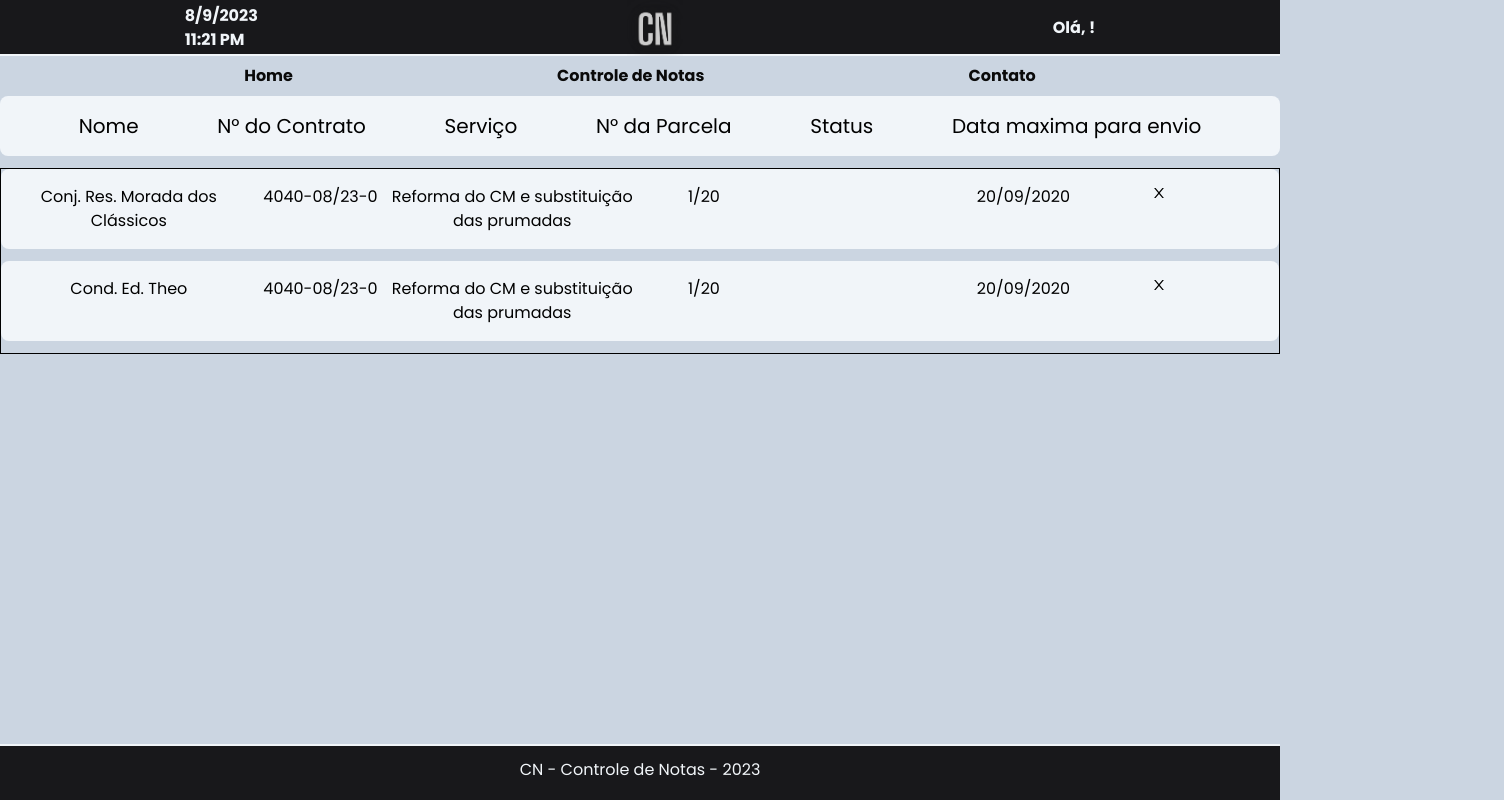
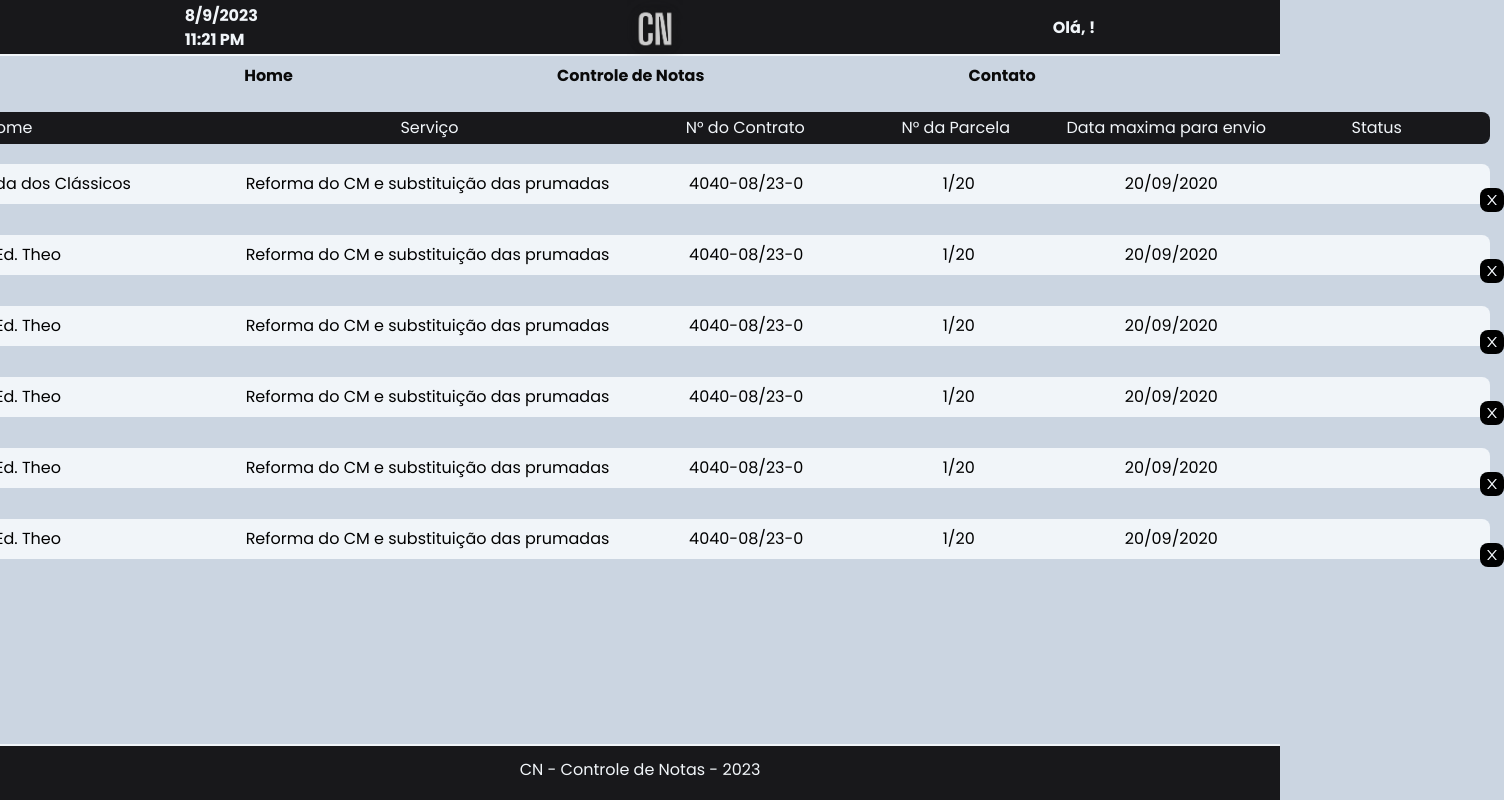
Before and after one commit to Aristeu-Miranda/controle-notas, a React (Create React App) app: page /cn/new in a window 1280 px wide. Shown: the whole page, 1504 px wide, since content can reach past the window. Built offline with nearby package versions, Linux system fonts and the light colour scheme.

Commit message:
feat: component cardnota finished

```diff
--- a/src/Components/CardNota/CardNota.tsx
+++ b/src/Components/CardNota/CardNota.tsx
@@ -1,16 +1,21 @@
+import Botao from "../Botao/Botao"
 import { CardNotaProps } from "./CardNota.types"
 import { AiOutlineClose } from 'react-icons/ai'
 
 function CardNota({ name, contract, service, portion, status, dateMaxSend}: CardNotaProps) {
     return (
-        <div className="grid grid-cols-10 text-center text-base bg-slate-100 mb-3 py-4 rounded-lg">
-            <div className="col-span-2">{name}</div>
-            <div>{contract}</div>
-            <div className="col-span-2">{service}</div>
-            <div>{portion}</div>
-            <div>{status}</div>
-            <div className="col-span-2">{dateMaxSend}</div>
-            <div><AiOutlineClose /></div>
+        <div>
+            <div className="grid grid-cols-8 w-[1700px] text-center text-base bg-slate-100 mb-1 py-2 rounded-lg">
+                <div className="col-span-2">{name}</div>
+                <div className="col-span-2">{service}</div>
+                <div>{contract}</div>
+                <div>{portion}</div>
+                <div>{dateMaxSend}</div>
+                <div>{status}</div>
+            </div>
+            <Botao className={"relative left-[1690px] -top-5 text-slate-100 p-1 bg-black rounded-lg"}>
+                <AiOutlineClose />
+            </Botao>
         </div>
     )
 }
--- a/src/Pages/Inicio/index.tsx
+++ b/src/Pages/Inicio/index.tsx
@@ -21,12 +21,19 @@ function Inicio() {
             <div className="max-w-2xl text-center py-10">
                 <img className="w-40 h-40 mx-auto" src={Logo} alt="Logotipo da marca"/>
                 <h1 className="font-bold text-3xl">Controle de Notas</h1>
-                <p className="font-semibold mt-4">Seja bem-vindo! Quem está trabalhando hoje?</p>
+                <p className="font-semibold mt-4">Quem está trabalhando hoje?</p>
+                <form>
                     <Input
                         className="w-[336px] mt-5 py-1 rounded-md px-2"
                         name={"user-name"}
                         placeholder={"Digite seu nome"}
                         onChange={changeName}
+                    />
+                    <Input
+                        className="w-[336px] mt-1 py-1 rounded-md px-2"
+                        name={"user-pass"}
+                        placeholder={"Digite sua senha"}
+                        type="password"
                     />
                     <Botao
                         className={"bg-slate-800 p-2 mt-4 rounded-md text-slate-100 hover:font-bold hover:bg-slate-600"}
@@ -35,6 +42,13 @@ function Inicio() {
                     >
                         Entrar
                     </Botao>
+                </form>
+                <Botao
+                    className={"text-zinc-500 mt-4 text-xs hover:underline"}
+                    type="button"
+                >
+                    Registrar-se
+                </Botao>
             </div>
         </div>
     )
--- a/src/Pages/NewNota/index.tsx
+++ b/src/Pages/NewNota/index.tsx
@@ -2,17 +2,21 @@ import CardNota from "../../Components/CardNota/CardNota"
 
 function NewNota() {
     return (
-        <div>
-            <ul className="flex w-full justify-evenly items-center text-xl bg-slate-100 mb-3 py-4 rounded-lg">
-                <li>Nome</li>
+        <div className="flex flex-col justify-center items-center mt-4">
+            <ul className="grid grid-cols-8 w-[1700px] p-2 text-center text-base bg-zinc-900 text-slate-100 mb-5 py-1 rounded-lg">
+                <li className="col-span-2">Nome</li>
+                <li className="col-span-2">Serviço</li>
                 <li>N° do Contrato</li>
-                <li>Serviço</li>
                 <li>N° da Parcela</li>
+                <li>Data maxima para envio</li>
                 <li>Status</li>
-                <li>Data maxima para envio</li>
             </ul>
-            <div className="border border-black flex flex-col justify-center items-center">
+            <div className="flex flex-col justify-center items-center">
                 <CardNota name={"Conj. Res. Morada dos Clássicos"} contract={"4040-08/23-0"} service={"Reforma do CM e substituição das prumadas"} portion={"1/20"} status={false} dateMaxSend={"20/09/2020"} />
+                <CardNota name={"Cond. Ed. Theo"} contract={"4040-08/23-0"} service={"Reforma do CM e substituição das prumadas"} portion={"1/20"} status={false} dateMaxSend={"20/09/2020"} />
+                <CardNota name={"Cond. Ed. Theo"} contract={"4040-08/23-0"} service={"Reforma do CM e substituição das prumadas"} portion={"1/20"} status={false} dateMaxSend={"20/09/2020"} />
+                <CardNota name={"Cond. Ed. Theo"} contract={"4040-08/23-0"} service={"Reforma do CM e substituição das prumadas"} portion={"1/20"} status={false} dateMaxSend={"20/09/2020"} />
+                <CardNota name={"Cond. Ed. Theo"} contract={"4040-08/23-0"} service={"Reforma do CM e substituição das prumadas"} portion={"1/20"} status={false} dateMaxSend={"20/09/2020"} />
                 <CardNota name={"Cond. Ed. Theo"} contract={"4040-08/23-0"} service={"Reforma do CM e substituição das prumadas"} portion={"1/20"} status={false} dateMaxSend={"20/09/2020"} />
             </div>
         </div>
```
Lines whose indentation alone changed are shown as unchanged.
